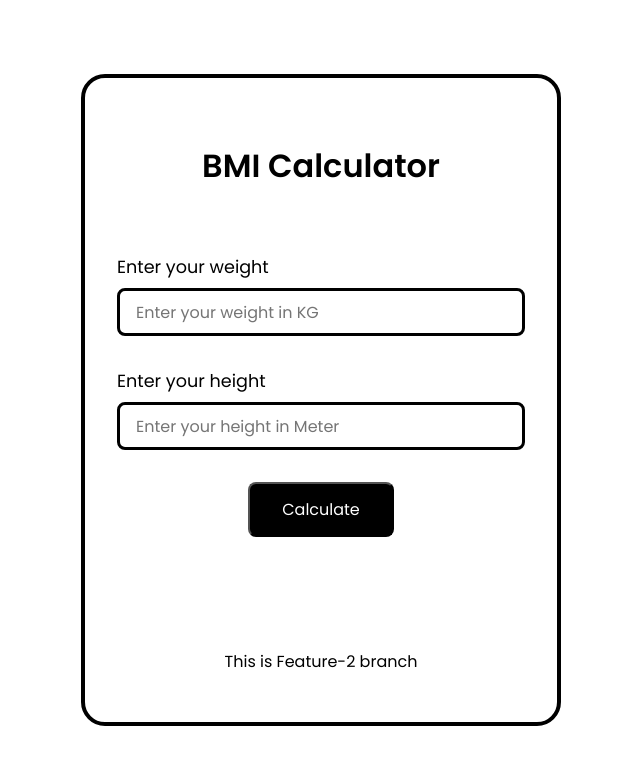
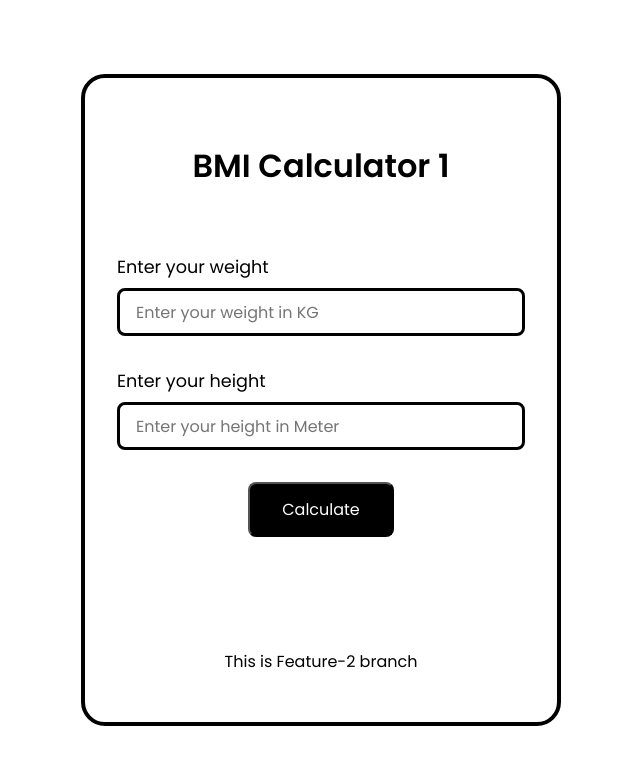
Before and after one commit to santoshkumarmeher/bmi, a plain HTML site: page index.html in a window 1280 px wide. Shown: the whole page, without its empty margins (319-959 px from the left). Drawn offline with Linux system fonts and the light colour scheme; a web font is replaced by a local one.

Commit message:
Rename Project

```diff
--- a/index.html
+++ b/index.html
@@ -11,7 +11,7 @@
 <body>
     <div class="full-screen">
         <div class="container">
-            <p class="heading">BMI Calculator</p>
+            <p class="heading">BMI Calculator 1</p>
             <div class="col">
                 <label for="weight">Enter your weight</label>
                 <input type="number" inputmode="decimal" id="weight" placeholder="Enter your weight in KG">
```
